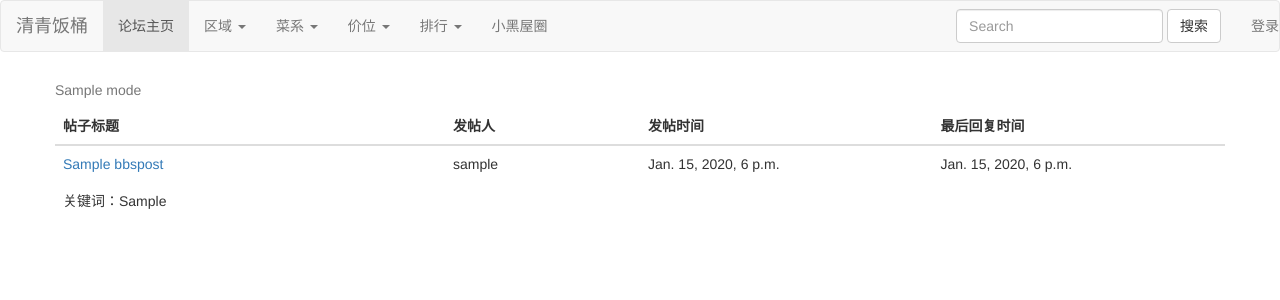
After one commit to flyingonly/fantong, a Django app: template fantong/fantongbbs/templates/paihang.html in a window 1280 px wide. The commit adds this page. Shown: the top 300 px of the page. Run offline with Django 3.2, Linux system fonts and the light colour scheme; tables that the repository leaves empty hold one stand-in row (values such as "Sample post"); the template is opened without the code that fills it: values that come from a table or form of the project are taken from there, most other values are stand-ins (such as "Sample title", 1, 10 or a date in 2020); some libraries are stand-ins or nearby versions.

Commit message:
主页空行解决，排行功能基本完成

```diff
--- a/fantong/fantongbbs/templates/index.html
+++ b/fantong/fantongbbs/templates/index.html
@@ -1,6 +1,6 @@
 {% extends "indexbase.html" %}
 {% load staticfiles %}
-	{% block js %}
+{% block js %}
     <script type="text/javascript">
     	$(function() {
     	{% for post in posts %}
--- a/fantong/fantongbbs/templates/indexbase.html
+++ b/fantong/fantongbbs/templates/indexbase.html
@@ -1,4 +1,5 @@
 {% load staticfiles %}
+{% load i18n %}
 <!DOCTYPE html>
 <html>
 <head>
@@ -15,7 +16,6 @@
     </script>
     <script type="text/javascript" src="{% static "fantongbbs/myjs.js" %}">
 	</script>
-
     <script type="text/javascript">
     $(function () {
         $.ajax({
@@ -42,7 +42,7 @@
     {%block js%}
     {%endblock%}
     <link rel="stylesheet" type="text/css" href="{% static "fantongbbs/index1.css" %}"/>
-    <link href="http://apps.bdimg.com/libs/bootstrap/3.3.0/css/bootstrap.min.css" rel="stylesheet">
+    <link href="http://apps.bdimg.com/libs/bootstrap/3.3.0/css/bootstrap.min.css" rel="stylesheet"/>
     <script src="http://apps.bdimg.com/libs/jquery/2.0.0/jquery.min.js"></script>
     <script src="http://apps.bdimg.com/libs/bootstrap/3.3.0/js/bootstrap.min.js"></script>
 </head>
@@ -78,6 +78,17 @@
 					<ul class="dropdown-menu" id="tagprice">
 					</ul>
 				</li>
+                <li class="dropdown">
+                    <a href="#" class="dropdown-toggle" data-toggle="dropdown" >
+                        排行
+                        <b class="caret"></b>
+                    </a>
+                    <ul class="dropdown-menu" id="tagprice">
+                    <li><a href="/rank/visit">访问量排行</a></li>
+                    <li><a href="/rank/like">点赞数排行</a></li>
+                    <li><a href="/rank/reply">回复数排行</a></li>
+                    </ul>
+                </li>
 				<li><a href="#">小黑屋圈</a></li>
 			</ul>
 			<ul class="nav navbar-nav navbar-right">
@@ -104,4 +115,4 @@
 
 </body>
 
-	</html>
+</html>
--- /dev/null
+++ b/fantong/fantongbbs/templates/paihang.html
@@ -0,0 +1,56 @@
+{% extends "indexbase.html" %}
+{% load staticfiles %}
+    {% block js %}
+    <script type="text/javascript">
+        $(function() {
+        {% for post in posts %}
+        var s = '{{post.PContent}}'
+        p = s.match(/__url_start__(\S*?)__url_end__/)
+        while (!(p === null)) {
+            s = s.replace(p[0], "<img src='media/" + p[1] + "' />")
+            p = s.match(/__url_start__(\S*?)__url_end__/)
+        }
+        $('#post_{{post.id}}').html(s)
+        if (!('{{post.PKeywords}}' === '')) {
+            $('#keyword_{{post.id}} td').html('关键词：' + $.trim('{{post.PKeywords}}').replace(/\s+/g,','))
+        }
+        {% endfor %}
+    });
+    </script>
+{% endblock %}
+
+{% block title %}论坛主页{% endblock %}
+
+{% block content %}
+<div class="container">
+    <div class="row">
+        <table class="table">
+            <caption align="top">{{mode}}</caption>
+            <thead>
+                <tr>
+                    <th class="col-lg-4">帖子标题</th>
+                    <th class="col-lg-2">发帖人</th>
+                    <th class="col-lg-3">发帖时间</th>
+                    <th class="col-lg-3">最后回复时间</th>
+                </tr>
+            </thead>
+            <tbody>
+                {% for post in posts %}
+                <tr>
+                    <td class="col-lg-4">
+                        <a class="posttitle" href="/bbs_post_detail/{{post.id}}">{{post.PTitle}}</a>
+                    </td>
+                    <td class="col-lg-2">{{post.PUserID.bbsuser.UNickname}}</td>
+                    <td class="col-lg-3">{{post.PTime}}</td>
+                    <td class="col-lg-3">{{post.PLastComTime}}</td>
+                </tr>
+                <tr class="keywords no-up-border" id="keyword_{{post.id}}">
+                    <td style="border-top-style: none">关键词:</td>
+                </tr>
+                {% endfor %}
+            </tbody>
+        </table>
+    </div>
+</div>
+
+{% endblock %}
--- a/fantong/fantongbbs/templates/postDetail.html
+++ b/fantong/fantongbbs/templates/postDetail.html
@@ -192,6 +192,7 @@
 				</div>
 			{% endif %}
 		{% endfor %}
+        {% if user.user.is_authenticated %}
 		{% for miniPost in comPost %}
 			{% if forloop.first %}
 			<form method="POST" class="post-form" postid = "{{miniPost.id}}">
@@ -204,6 +205,7 @@
 			</form>
 			{% endif %}
 		{% endfor %}
+        {%endif%}
 	{% else %}
 	<div class="threadPost">
 		<h2>{{comPost.PTitle}}</h2>
--- a/fantong/fantongbbs/urls.py
+++ b/fantong/fantongbbs/urls.py
@@ -22,4 +22,5 @@ urlpatterns = [
     url(r'^search_by_tag/(.+)/$', views.search_by_tag),
     url(r'^forbid_user_deal/$', views.forbid_user_deal),
     url(r'^delete_user_deal/(\w+)/$', views.delete_user_deal),
+    url(r'^rank/(\w+)/$', views.rank),
 ]
--- a/fantong/fantongbbs/views.py
+++ b/fantong/fantongbbs/views.py
@@ -13,6 +13,24 @@ from django.conf import settings
 import os
 from django.utils import timezone
 import json
+
+def rank(request, param):
+    if request.user.is_anonymous():
+        user = None
+    else:
+        user = request.user.bbsuser
+    if param == "visit":
+        posts = BBSPost.objects.filter(PParentID__isnull=True).filter(PDelete=False).order_by('-PVisitNum')
+        mode = "访问量排行"
+    elif param == "like":
+        posts = BBSPost.objects.filter(PParentID__isnull=True).filter(PDelete=False).order_by('-PLikeNum')
+        mode = "点赞数排行"
+    elif param == "reply":
+        posts = BBSPost.objects.filter(PParentID__isnull=True).filter(PDelete=False).order_by('-PReplyNum')
+        mode = "回复数排行"
+    else:
+        posts = None
+    return render(request, 'paihang.html', {'posts': posts, 'user': user, 'mode': mode})
 
 
 def search_by_tag(request, inputword):
@@ -82,6 +100,7 @@ def ajax_deal(request):
     post.save()
     request.user.bbsuser.save()
     post.PParentID.PParentID.PLastComTime = post.PTime
+    post.PParentID.PParentID.PReplyNum += 1
     post.PParentID.PParentID.save()
     return HttpResponse('hello')
 
@@ -89,9 +108,12 @@ def ajax_deal(request):
 def search_postbycontent(request,searchword):
     if request.POST.get('search'):
         return HttpResponseRedirect('/search/post/'+request.POST['search'].replace(" ", "_"))
+    if request.user.is_anonymous():
+        user = None
+    else:
+        user = request.user.bbsuser
     search = searchword.split("_")
     posts = BBSPost.objects.all()
-    user = request.user.bbsuser
     for searchthing in search:
         if searchthing != '':
             posts = posts.filter(PContent__contains=searchthing)
@@ -232,18 +254,21 @@ def bbs_post_detail(request, param):
     else:
         user = BBSUser.objects.get(user=request.user)
     PPost = BBSPost.objects.get(id=threadID)
+    PPost.PVisitNum += 1
     params = request.POST if request.method == 'POST' else None
     form = PostForm(params)
     if form.is_valid():
         post = form.save(commit=False)
         post.PUserID = request.user
         request.user.bbsuser.UPostNum += 1
+        PPost.PReplyNum += 1
         post.PParentID = PPost
         post.save()
         request.user.bbsuser.save()
         form = PostForm()
         post.PParentID.PLastComTime = post.PTime
         post.PParentID.save()
+    PPost.save()
     posts = list(BBSPost.objects.filter(id=threadID)) + \
         list(BBSPost.objects.filter(PParentID=threadID).filter(PDelete=False))
     for i in range(1, len(posts)):
```
Also changed, not shown: fantong/fantongbbs/templates/personalbase.html (+11 -0 lines), fantong/fantongbbs/templates/visitPersonal.html (+11 -0 lines).
